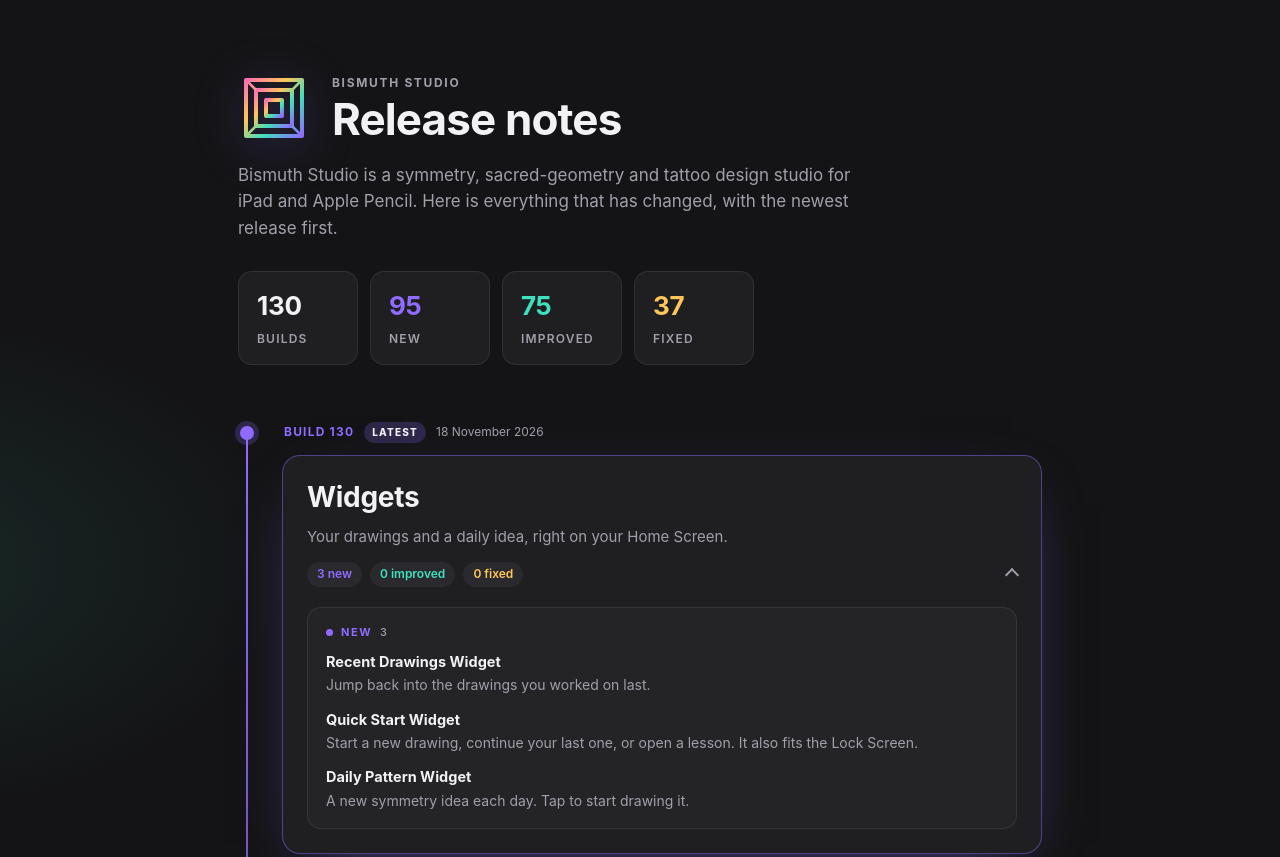
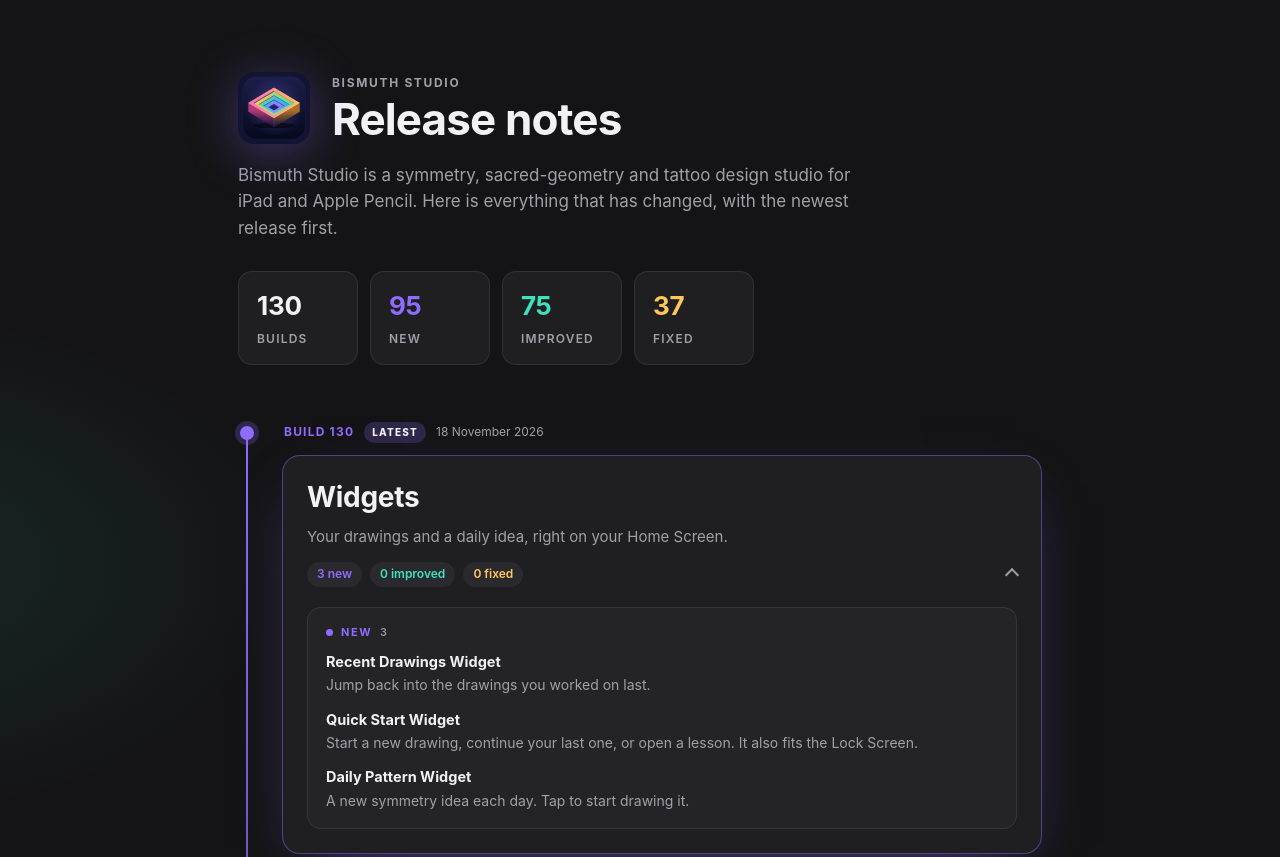
Before and after one commit to Kioura-Collective/bismuth-content, a plain HTML site: page index.html in a window 1280 px wide. Shown: the top 857 px of the page. Drawn offline with Linux system fonts and the light colour scheme.

Commit message:
Update release notes and lessons
Co-Authored-By: Claude Opus 5.5 <noreply@anthropic.com>

```diff
--- a/bismuth-content.json
+++ b/bismuth-content.json
@@ -1,5 +1,5 @@
 {
- "version": 1795067757,
+ "version": 1795068475,
  "lessons": [
   {
    "id": "radial-menu",
--- a/index.html
+++ b/index.html
@@ -4,6 +4,8 @@
 <meta charset="utf-8">
 <meta name="viewport" content="width=device-width, initial-scale=1">
 <title>Bismuth Studio — Release notes</title>
+<link rel="icon" href="bismuth-icon.png">
+<link rel="apple-touch-icon" href="bismuth-icon.png">
 <style>
 :root{
   --bg:#141416; --panel:#1f1f22; --raised:#2a2a2e; --line:rgba(255,255,255,.08);
@@ -19,7 +21,7 @@ body{margin:0;color:var(--ink);font:15px/1.55 -apple-system,BlinkMacSystemFont,"
     var(--bg);}
 .wrap{max-width:860px;margin:0 auto;padding:72px 28px 96px}
 header{display:flex;gap:22px;align-items:center;margin-bottom:18px}
-header svg{flex:none;filter:drop-shadow(0 8px 24px rgba(143,107,255,.35))}
+header img{flex:none;width:72px;height:72px;border-radius:16px;filter:drop-shadow(0 8px 24px rgba(143,107,255,.35))}
 .kicker{font-size:12px;font-weight:700;letter-spacing:.14em;text-transform:uppercase;color:var(--ink2)}
 h1{margin:4px 0 0;font-size:44px;line-height:1.05;letter-spacing:-.02em;font-weight:700}
 .lede{color:var(--ink2);font-size:17px;max-width:620px;margin:18px 0 30px}
@@ -70,15 +72,7 @@ footer{margin-top:48px;color:var(--ink2);font-size:13px;text-align:center}
 <body>
 <div class="wrap">
 <header>
-  <svg width="72" height="72" viewBox="0 0 72 72" aria-hidden="true">
-    <defs><linearGradient id="g" x1="0" y1="0" x2="1" y2="1">
-      <stop offset="0" stop-color="#ff6fb1"/><stop offset=".35" stop-color="#ffc65a"/>
-      <stop offset=".65" stop-color="#3fe0bc"/><stop offset="1" stop-color="#8f6bff"/></linearGradient></defs>
-    <g fill="none" stroke="url(#g)" stroke-width="4" stroke-linejoin="round">
-      <path d="M8 8h56v56H8z"/><path d="M18 18h36v36H18z"/><path d="M28 28h16v16H28z"/>
-      <path d="M8 8l10 10M64 8L54 18M64 64L54 54M8 64l10-10" stroke-width="2.5"/>
-    </g>
-  </svg>
+  <img src="bismuth-icon.png" width="72" height="72" alt="">
   <div><div class="kicker">Bismuth Studio</div><h1>Release notes</h1></div>
 </header>
 <p class="lede">Bismuth Studio is a symmetry, sacred-geometry and tattoo design studio for iPad and Apple Pencil. Here is everything that has changed, with the newest release first.</p>
```
Also changed, not shown: privacy/index.html (+2 -2 lines), support/index.html (+2 -2 lines), bismuth-icon.png (added).
